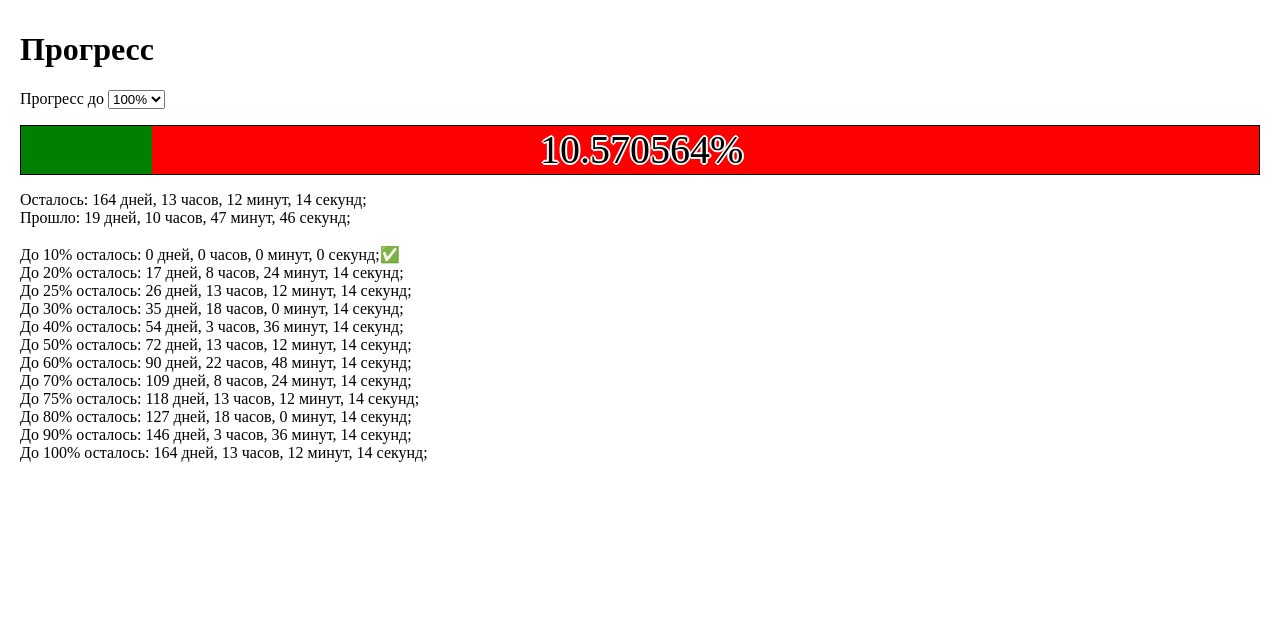
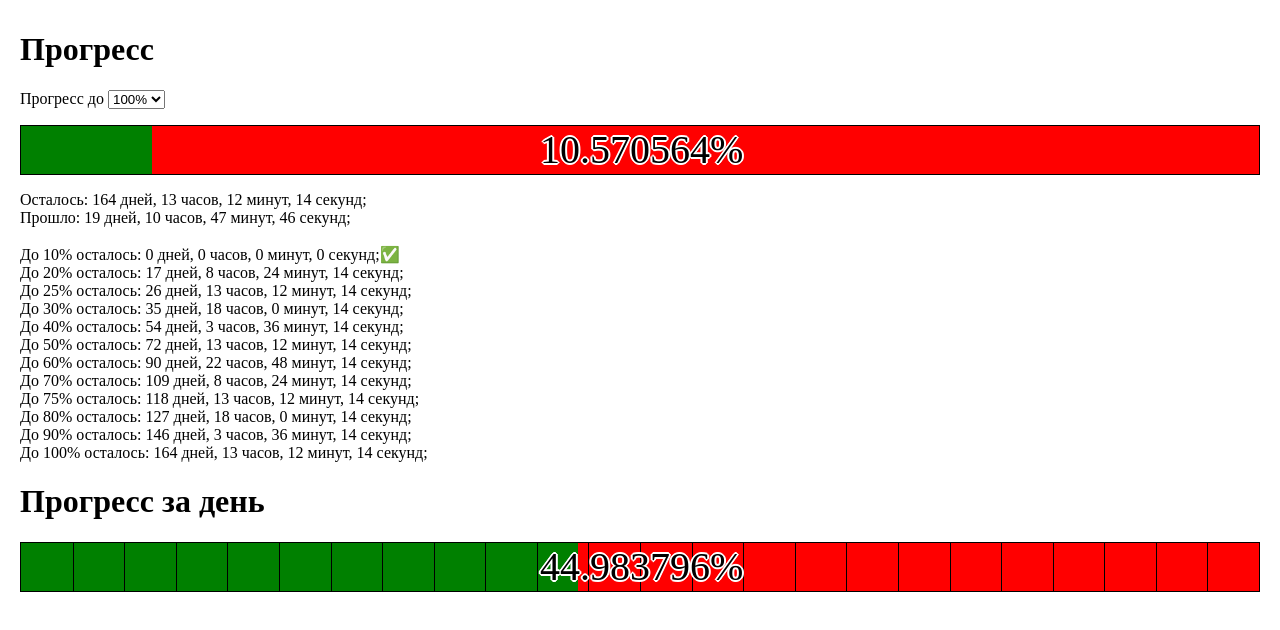
Before and after one commit to demonarxs1/calendar-experience, a plain HTML site: page index.html in a window 1280 px wide. Drawn offline with Linux system fonts and the light colour scheme.

Commit message:
feat: add day progress

```diff
--- a/calendar.js
+++ b/calendar.js
@@ -2,6 +2,7 @@ import {allPeriod, finishDate, startDate} from "./consts.js";
 import {renderProgress} from "./progressBar.js";
 import {renderTextState} from "./progressText.js";
 import {renderSpecialDays, specialDays} from "./specialDays.js";
+import {renderDayProgress} from "./dayProgressBar.js";
 
 let showProgressFor = finishDate;
 
@@ -23,6 +24,7 @@ graphTypeSelector.addEventListener('change', (e) => {
 
 requestAnimationFrame(() => {
   renderProgress(showProgressFor);
+  renderDayProgress()
   renderTextState();
   renderSpecialDays();
 })
@@ -30,6 +32,7 @@ requestAnimationFrame(() => {
 setInterval(() => {
   requestAnimationFrame(() => {
     renderProgress(showProgressFor);
+    renderDayProgress()
     renderTextState();
     renderSpecialDays();
   })
--- /dev/null
+++ b/dayProgressBar.js
@@ -0,0 +1,26 @@
+const dayEl = document.querySelector('#dayBar');
+const progressEl = document.querySelector('#dayProgress');
+const progressNumberEl = document.querySelector('#dayProgressNumber');
+
+const dividers = Array(23).fill(0).map((_, index, array) => {
+  const hourDivider = document.createElement('div');
+  hourDivider.classList.add('divider');
+  hourDivider.style.left = `${((100 / (array.length + 1)) * (index + 1))}%`
+  return hourDivider;
+})
+
+dayEl.append(...dividers);
+
+export function renderDayProgress() {
+  const currentDay = new Date();
+  const startDay = new Date(currentDay.getFullYear(), currentDay.getMonth(), currentDay.getDate());
+  const endDay = new Date(currentDay.getFullYear(), currentDay.getMonth(), currentDay.getDate(), 24);
+
+  const curProgress =  currentDay - startDay;
+  const period = endDay - startDay;
+
+  const progress = Math.min((curProgress * 100 / period), 100);
+
+  progressEl.style.width = `${progress.toFixed(4)}%`;
+  progressNumberEl.innerHTML = `${progress.toFixed(6)}%`;
+}
--- a/index.html
+++ b/index.html
@@ -25,6 +25,14 @@
   <div class="textarea" id="textarea">
   </div>
   <div class="special" id="special"></div>
+
+  <h1>
+      Прогресс за день
+  </h1>
+  <div class="progress-bar day-progress-bar" id="dayBar">
+      <div class="progress" id="dayProgress"></div>
+      <div class="progress-number" id="dayProgressNumber">0%</div>
+  </div>
 </body>
 <script src="./calendar.js" type="module"></script>
 </html>
--- a/styles.css
+++ b/styles.css
@@ -13,6 +13,15 @@ body {
     margin-bottom: 16px;
 }
 
+.day-progress-bar .divider {
+    position: absolute;
+    width: 1px;
+    background: black;
+    height: 100%;
+    top: 0;
+    z-index: 1;
+}
+
 .progress {
     background: green;
     height: 100%;
@@ -23,6 +32,7 @@ body {
     font-size: 40px;
 
     position: absolute;
+    z-index: 2;
     top: 0;
     bottom: 0;
     left: 0;
```
